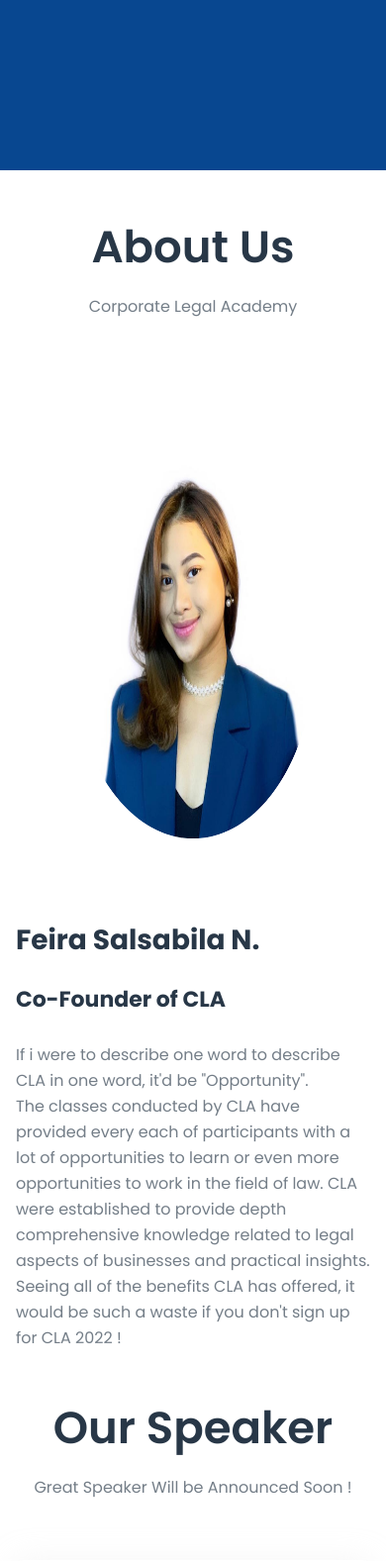
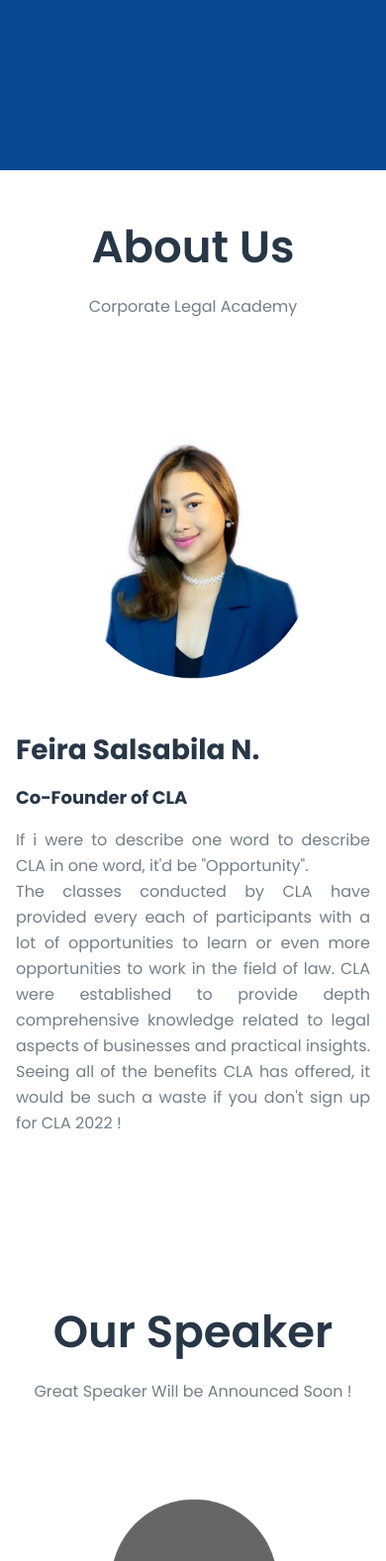
Before and after one commit to Tintapen/coprlegal, a CodeIgniter app: page /database/ in a window 390 px wide. Shown: the part 920-2497 px from the top of the page at 99% size. Run offline with CodeIgniter, Linux system fonts and the light colour scheme.

Commit message:
Modify all menu section class

```diff
--- a/application/views/template/about.php
+++ b/application/views/template/about.php
@@ -1,32 +1,29 @@
 <!--====== ABOUT US PART START ======-->
 <section id="about-cla" class="skill-area pt-50">
 	<div class="container">
-			<div class="row align-items-center">
+		<div class="row">
+			<div class="col-xl-6 col-lg-7 col-md-10 mx-auto">
 				<div class="section-title text-center">
 					<h2 class="mb-30 wow fadeInUp" data-wow-delay=".2s">About Us</h2>
 					<p class="wow fadeInUp" data-wow-delay=".4s">Corporate Legal Academy</p>
 				</div>
 			</div>
-			<div class="row align-items-center">
+		</div>
+		<div class="row">
 			<div class="col-xl-6 col-lg-6">
 				<div class="blog-img">
-					<img src="assets/images/cla2/Feira Salsabila as Co Founder of CLA.png" alt=""  style="width:550px;height:550px">
-
-				</div>
-				<div class="hero-content">
-
+					<img src="assets/images/cla2/Feira Salsabila as Co Founder of CLA.png" alt="">
 				</div>
 			</div>
 			<div class="col-xl-6 col-lg-6">
 				<div class="hero-content">
-				<h3 class="mb-30 wow fadeInUp" data-wow-delay=".2s">Feira Salsabila N.
+					<h3 class="mb-20 wow fadeInUp" data-wow-delay=".2s">Feira Salsabila N.
 
 					</h3>
-				<h4 class="mb-30 wow fadeInUp" data-wow-delay=".2s">Co-Founder of CLA</h4>
+					<h5 class="mb-20 wow fadeInUp" data-wow-delay=".2s">Co-Founder of CLA</h5>
 
-						<p class="wow fadeInUp" data-wow-delay=".4s">If i were to describe one word to describe CLA in one word, it'd be "Opportunity".<br> The classes conducted by CLA have provided every each of participants with a lot of opportunities to learn or even more opportunities to work in the field of law.
+					<p class="wow fadeInUp" data-wow-delay=".4s" style="text-align: justify;">If i were to describe one word to describe CLA in one word, it'd be "Opportunity".<br> The classes conducted by CLA have provided every each of participants with a lot of opportunities to learn or even more opportunities to work in the field of law.
 						CLA were established to provide depth comprehensive knowledge related to legal aspects of businesses and practical insights. Seeing all of the benefits CLA has offered, it would be such a waste if you don't sign up for CLA 2022 !</p>
-
 				</div>
 			</div>
 		</div>
--- a/application/views/template/committee.php
+++ b/application/views/template/committee.php
@@ -1,12 +1,3 @@
-<!-- ====== COMMITESS PART START ======-->
-<section id="committee" class="blog-area pt-50 pb-140">
-	<div class="container">
-		<div class="row">
-			<div class="section-title">
-				<h2 class="wow fadeInUp text-center" data-wow-delay=".2s">Committee Structure of Corporate Legal Academy</h2>
-				<!--<p class="wow fadeInUp text-center" data-wow-delay=".4s">Corporate Legal Academy Committee</p>-->
-			</div>
-		</div>
 <style>
 	.blog-area .double-blog {
 		/*overflow: hidden;*/
@@ -61,6 +52,15 @@
 		/*color: #F2A92C;*/
 	}
 </style>
+<!-- ====== COMMITESS PART START ======-->
+<section id="committee" class="blog-area pt-170 pb-140">
+	<div class="container">
+		<div class="row">
+			<div class="section-title">
+				<h2 class="wow fadeInUp text-center" data-wow-delay=".2s">Committee Structure of Corporate Legal Academy</h2>
+				<!--<p class="wow fadeInUp text-center" data-wow-delay=".4s">Corporate Legal Academy Committee</p>-->
+			</div>
+		</div>
 		<div class="row">
 
 			<h3 class="mb-30 wow fadeInUp text-center" text-align="center" data-wow-delay=".2s">Our Leader</h3>
--- a/application/views/template/home.php
+++ b/application/views/template/home.php
@@ -2,7 +2,7 @@
 	<section id="home" class="hero-area bg_cover">
 		<div class="container">
 			<div class="row align-items-center">
-				<div class="hero-content">
+				<div class="hero-content" style="text-align: justify;">
 					<h3 class="mb-30 wow fadeInUp" data-wow-delay=".2s">Corporate Legal Academy</h3>
 					<p class="wow fadeInUp" data-wow-delay=".4s">Corporate Legal Academy (“CLA”) was found in 2020 by the Board of Management Atma Jaya Business Law Society (“ABLS”) 2019/2020 in order to strengthen our contribution in the field of law academic by conducting a variety of events that have a strong quality yet influences law student to achieve their goals. </p>
 					<p>CLA is a series of webinar classes featuring alumni of Atma Jaya Faculty of Law across generation as speakers of this series. CLA aims to equip both Atma Jaya students and external students with the fundamental knowledge of business law along with its practical implementation. By joining CLA, you will get insights from the top speakers who are distinguished business law expertise.</p>
--- a/application/views/template/our-speaker.php
+++ b/application/views/template/our-speaker.php
@@ -1,5 +1,5 @@
 <!--====== Our Speaker PART START ======-->
-<section id="our-speaker" class="skill-area pt-50">
+<section id="our-speaker" class="team-area pt-170 pb-140">
 	<div class="container">
 		<div class="row">
 			<div class="col-xl-6 col-lg-7 col-md-10 mx-auto">
@@ -76,7 +76,6 @@
 					</div>
 				</div>
 			</div>
-
 		</div>
 	</div>
 </section>
--- a/application/views/template/session.php
+++ b/application/views/template/session.php
@@ -1,5 +1,5 @@
 <!--====== SESSION PART START ======-->
-	<section id="session" class="blog-area pt-50 pb-140">
+<section id="session" class="blog-area pt-170 pb-140">
 	<div class="container">
 		<div class="row">
 			<div class="section-title">
@@ -22,7 +22,6 @@
 						<div class="tab-content" id="vert-tabs-tabContent">
 							<div class="tab-pane text-left fade show active" id="vert-tabs-home" role="tabpanel" aria-labelledby="vert-tabs-home-tab">
 								<h5>Project Finance</h5>
-						 <br>
 								<ul>
 									<li>
 										<b>10pm - 12pm Session</b>
@@ -34,20 +33,20 @@
 								<h5>Project Finance</h5><br>
 								<ul>
 									<li><b>10pm - 12pm Session</b></li>
-							 Project  Financing  In  Indonesian Highway Construction
+									Project Financing In Indonesian Highway Construction
 								</ul>
 							</div>
 							<div class="tab-pane fade" id="vert-tabs-messages" role="tabpanel" aria-labelledby="vert-tabs-messages-tab">
- 						<h5>Capital Market</h5>	<br>
+								<h5>Capital Market</h5> <br>
 								<ul>
 									<li>
 										<b>10pm - 12pm Session</b>
 									</li>
- 								Legal  Aspects   and   Impact   of   Stock Delisting
+									Legal Aspects and Impact of Stock Delisting
 								</ul>
 							</div>
 							<div class="tab-pane fade" id="vert-tabs-settings" role="tabpanel" aria-labelledby="vert-tabs-settings-tab">
- 						<h5>Capital Market</h5>	<br>
+								<h5>Capital Market</h5> <br>
 								<ul>
 									<li>
 										<b>10pm - 12pm Session</b>
@@ -56,26 +55,26 @@
 								</ul>
 							</div>
 							<div class="tab-pane fade" id="vert-tabs-settings1" role="tabpanel" aria-labelledby="vert-tabs-settings1-tab">
- 						<h5>Mining & Resources</h5>	<br>
+								<h5>Mining & Resources</h5> <br>
 								<ul>
 									<li>
 										<b>10pm - 12pm Session</b>
 									</li>
- 								Renewable  Resources   and  The  New Regime  of  Carbon  Policy  to  Improve Green Environment
+									Renewable Resources and The New Regime of Carbon Policy to Improve Green Environment
 								</ul>
 
 							</div>
 							<div class="tab-pane fade" id="vert-tabs-settings2" role="tabpanel" aria-labelledby="vert-tabs-settings2-tab">
- 						<h5>Mining & Resources</h5>	<br>
+								<h5>Mining & Resources</h5> <br>
 								<ul>
 									<li>
 										<b>10pm - 12pm Session</b>
 									</li>
-								 Nickel  downstream  In  The  Electronic Vehicle Development Process
+									Nickel downstream In The Electronic Vehicle Development Process
 								</ul>
 							</div>
 							<div class="tab-pane fade" id="vert-tabs-settings3" role="tabpanel" aria-labelledby="vert-tabs-settings3-tab">
- 						<h5>Company Law</h5>	<br>
+								<h5>Company Law</h5> <br>
 								<ul>
 									<li>
 										<b>10pm - 12pm Session</b>
@@ -84,16 +83,16 @@
 								</ul>
 							</div>
 							<div class="tab-pane fade" id="vert-tabs-settings4" role="tabpanel" aria-labelledby="vert-tabs-settings4-tab">
- 						<h5>Company Law</h5>	<br>
+								<h5>Company Law</h5> <br>
 								<ul>
 									<li>
 										<b>10pm - 12pm Session</b>
 									</li>
- 								Legal  and  Business  Aspects  Related  to Mergers and Acquisitions for Public
+									Legal and Business Aspects Related to Mergers and Acquisitions for Public
 								</ul>
 							</div>
 							<div class="tab-pane fade" id="vert-tabs-settings5" role="tabpanel" aria-labelledby="vert-tabs-settings5-tab">
-						 <h5>CV & Interview Workshop</h5>	<br>
+								<h5>CV & Interview Workshop</h5> <br>
 								<ul>
 									<li>
 										<b>10pm - 12pm Session</b>
@@ -107,5 +106,6 @@
 				</div>
 			</div>
 		</div>
+	</div>
 </section>
 <!--====== SESSION PART ENDS ======-->
```
Lines whose indentation alone changed are shown as unchanged.
